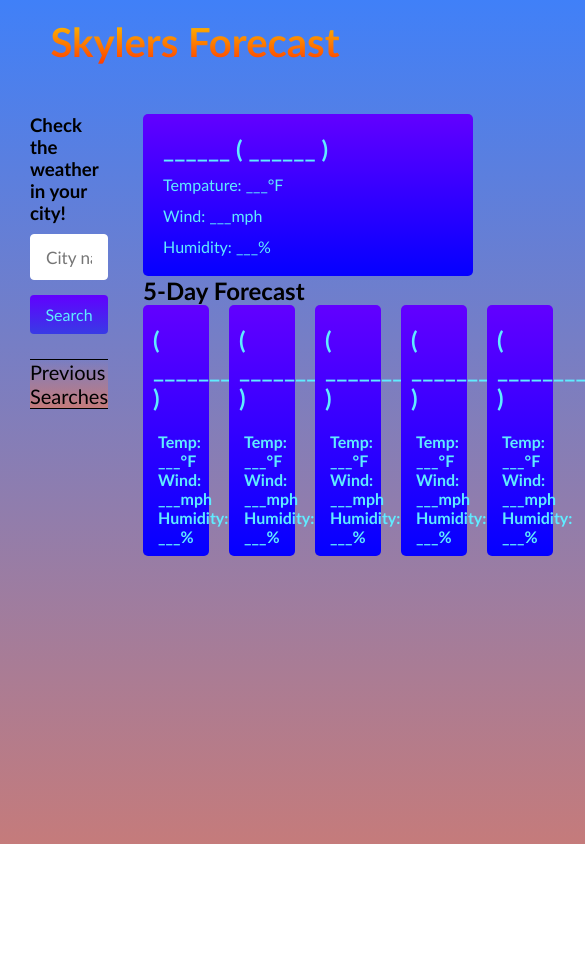
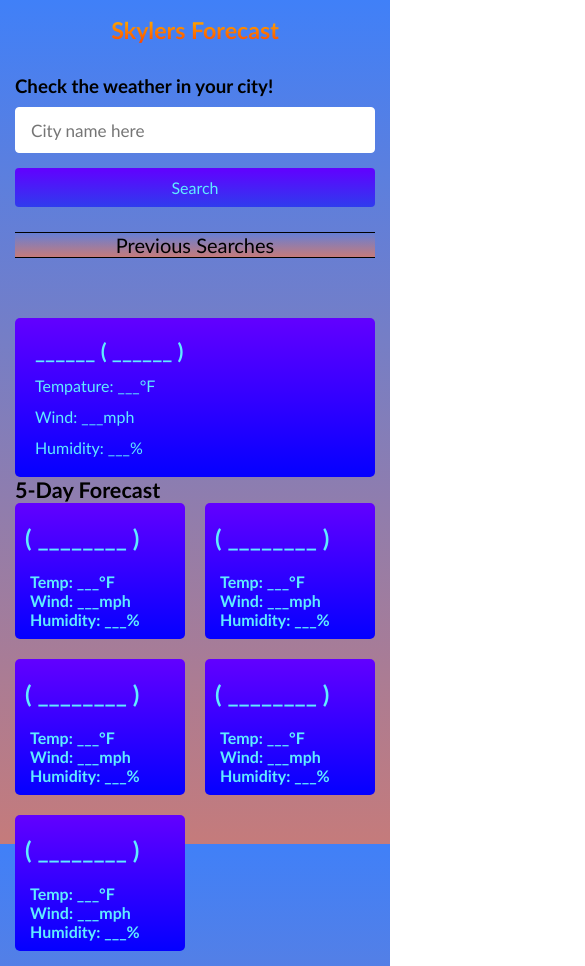
Before and after one commit to Ricochet227/WeatherApp, a plain HTML site: page index.html in a window 390 px wide. Shown: the whole page, 585 px wide, since content can reach past the window. Before the commit the page ends 844 px from the top, so only its background shows below. Drawn offline with Linux system fonts and the light colour scheme.

Commit message:
Added css
Added css to look better on mobile

```diff
--- a/style.css
+++ b/style.css
@@ -141,3 +141,43 @@ h1{
     max-width: 70px;
     margin: -15px 0 -5px 0;
 }
+@media (max-width: 1400px) {
+    .weather-data .current-weather {
+      padding: 20px;
+    }
+    .weather-cards {
+      flex-wrap: wrap;
+    }
+    .weather-cards .card {
+      width: calc(100% / 4 - 15px);
+    }
+  }
+  @media (max-width: 1200px) {
+    .weather-cards .card {
+      width: calc(100% / 3 - 15px);
+    }
+  }
+  @media (max-width: 950px) {
+    .weather-input {
+      width: 450px;
+    }
+    .weather-cards .card {
+      width: calc(100% / 2 - 10px);
+    }
+  }
+  @media (max-width: 750px) {
+    h1 {
+      font-size: 1.45rem;
+      padding: 16px 0;
+    }
+    .container {
+      flex-wrap: wrap;
+      padding: 15px;
+    }
+    .weather-input {
+      width: 100%;
+    }
+    .weather-data h2 {
+      font-size: 1.35rem;
+    }
+  }
```
